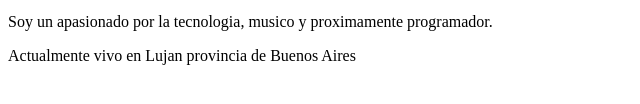
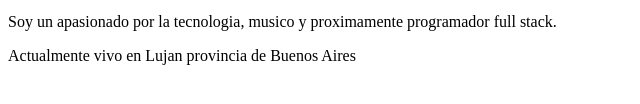
Before and after one commit to Dragomalek/Desafio-1, a plain HTML site: page index.html in a window 1280 px wide. Shown: the part 374-478 px from the top of the page, 0-640 px from the left. Drawn offline with Linux system fonts and the light colour scheme.

Commit message:
primera version1

```diff
--- a/index.html
+++ b/index.html
@@ -18,7 +18,7 @@
       <li>Email: Dragom4lek@gmail.com</li>
     </ul>
 
-    <p>Soy un apasionado por la tecnologia, musico y proximamente programador.</p>
+    <p>Soy un apasionado por la tecnologia, musico y proximamente programador full stack.</p>
 
     <p>Actualmente vivo en Lujan provincia de Buenos Aires</p>
 
```
